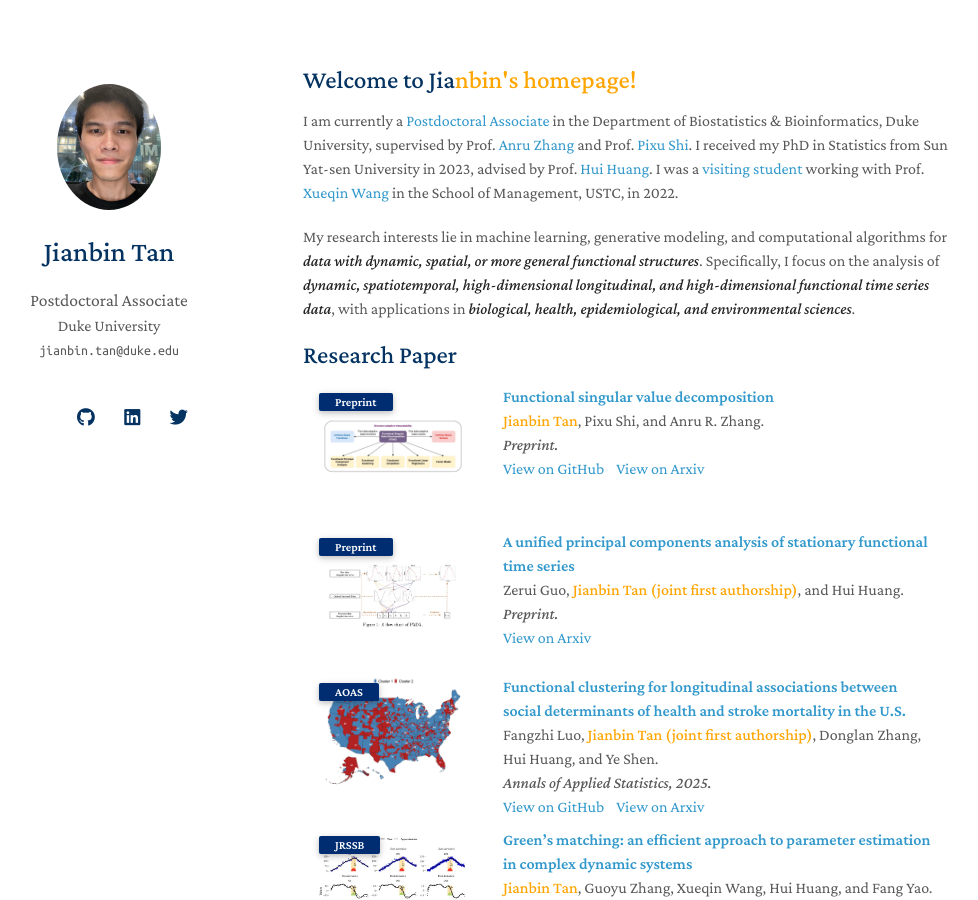
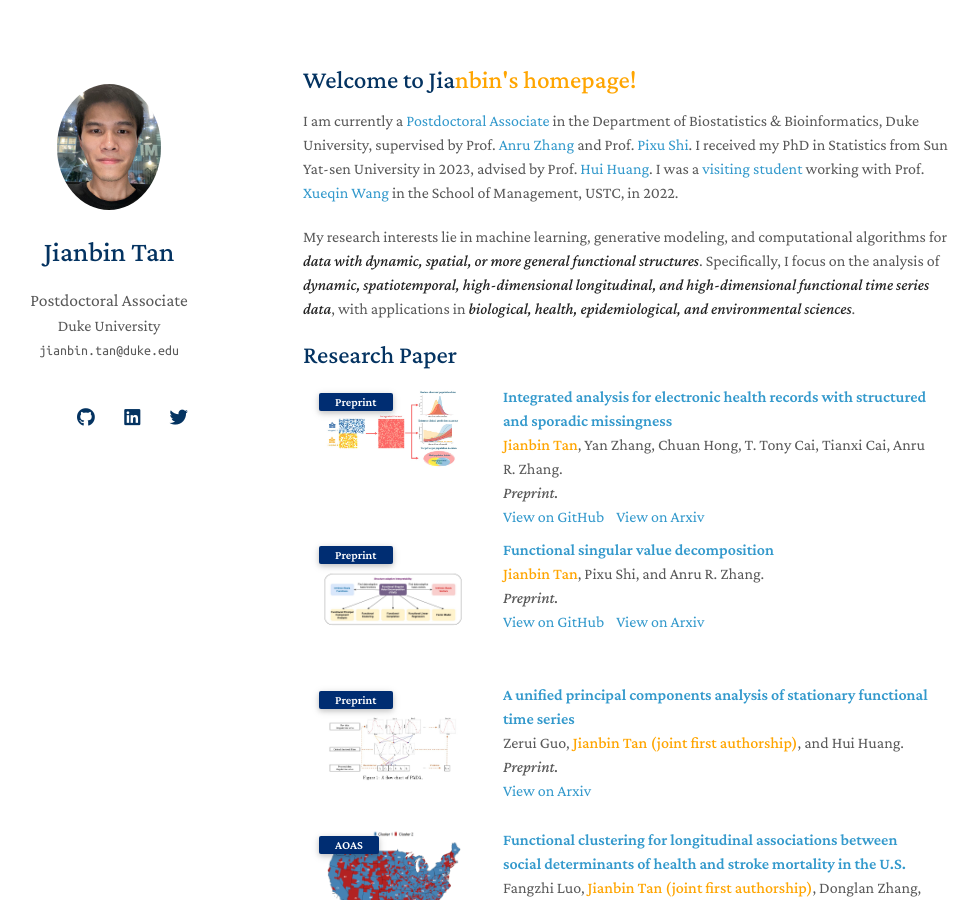
Before and after one commit to Tan-jianbin/Tan-jianbin.github.io, a Jekyll site: the page built from index.md, in a window 1280 px wide and 900 px high. Shown: the whole window, without its empty margins (167-1145 px from the left). Built offline with Jekyll 4.4.1, drawn with Linux system fonts in a browser that asks for light colours; nearby versions of some CDN libraries; a style sheet for code colours, icons or effects is not loaded; our own code applies the rules of GitHub Pages for plain Markdown files.

Commit message:
update reserach

```diff
--- a/_includes/publications.md
+++ b/_includes/publications.md
@@ -18,6 +18,25 @@
 
 <div class="publications">
 <ol class="bibliography">
+
+<li>
+<div class="pub-row">
+   <div class="col-sm-3 abbr" style="position: relative;padding-right: 15px;padding-left: 15px;max-width: 150px;max-height: 150px">
+    <img src="assets/img/MACCOM.jpg" style="width: auto; height: auto">
+     <abbr class="badge">  Preprint </abbr>
+  </div>
+  <div class="col-sm-9" style="position: relative;padding-right: 15px;padding-left: 20px;">
+    <div class="title"><a href="https://arxiv.org/abs/2506.09208">Integrated analysis for electronic health records with structured and sporadic missingness</a></div>
+    <div class="author"> <strong><span style="color: orange;">Jianbin Tan</span></strong>, Yan Zhang, Chuan Hong, T. Tony Cai, Tianxi Cai, Anru R. Zhang.</div>
+    <div class="periodical"><em>  Preprint.</em></div>
+    <!-- Code -->
+    <div class="github-link">
+      <a href="https://github.com/Tan-jianbin/Macomss">  View on GitHub </a>&nbsp;&nbsp;
+      <a href="https://arxiv.org/abs/2506.09208"> View on Arxiv </a>
+    </div>
+  </div>
+</div>
+</li>
 
 <li>
 <div class="pub-row">
```
Also changed, not shown: assets/img/MACCOM.jpg (added).
